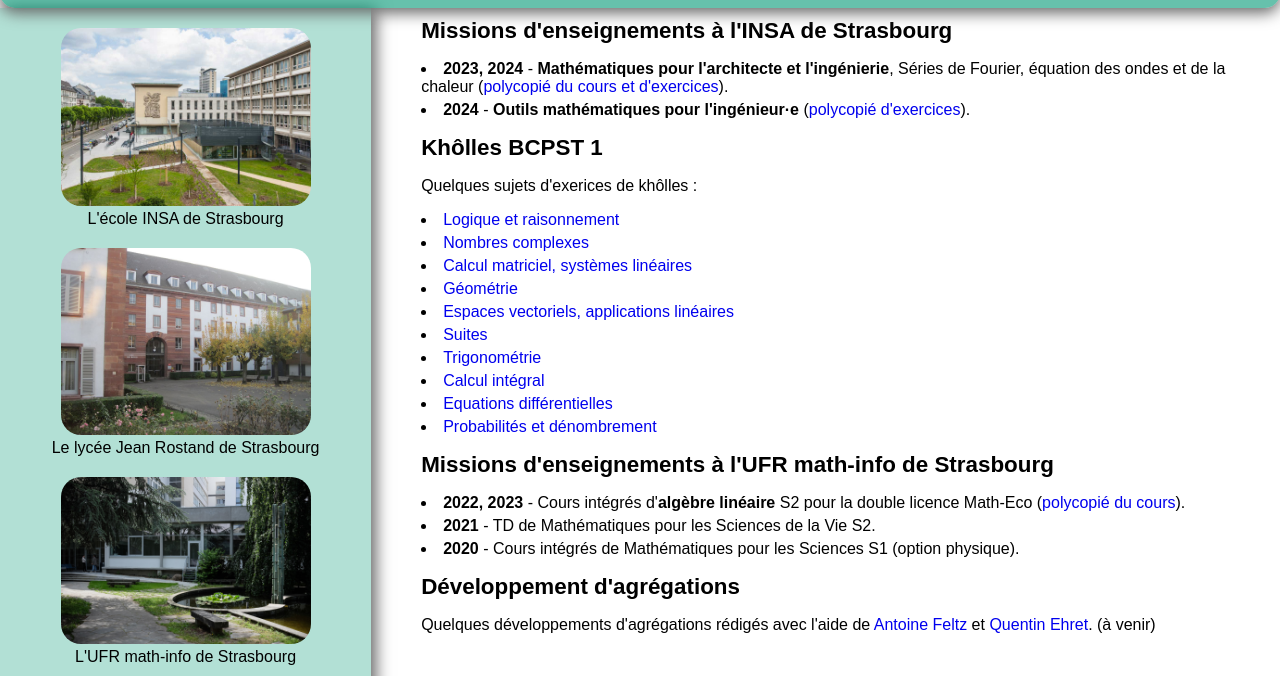
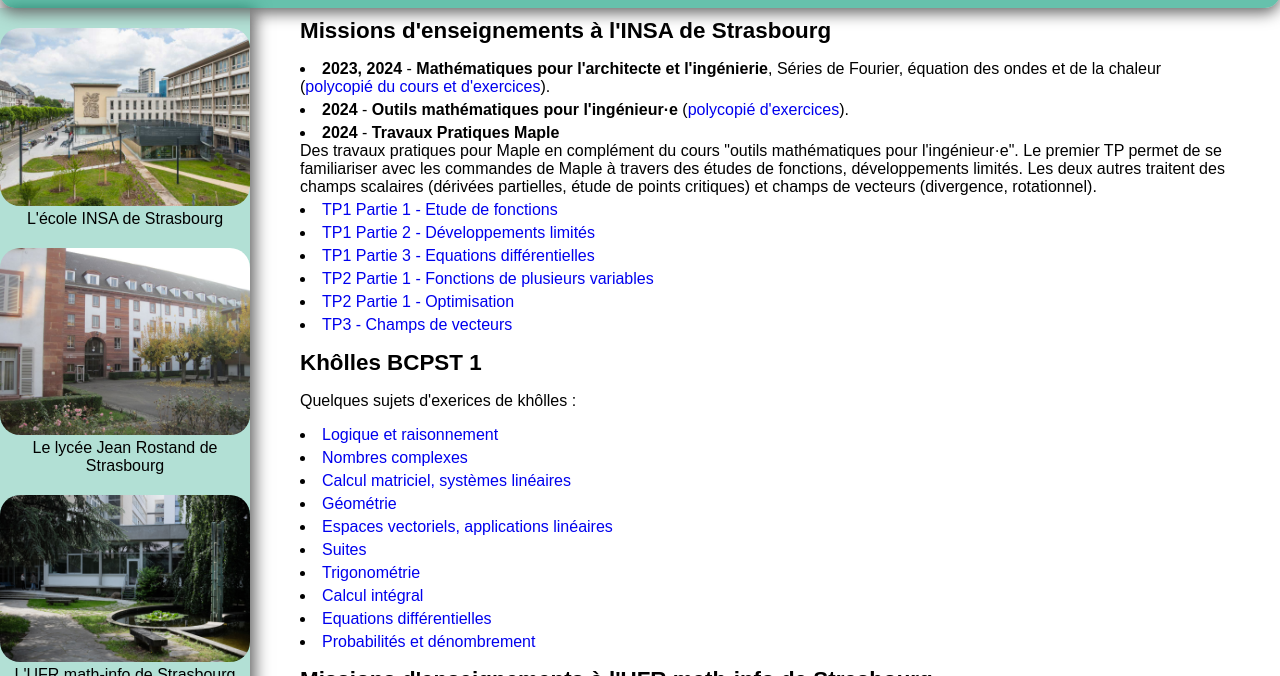
Before and after one commit to victoriacallet/victoriacallet.github.io, a plain HTML site: page enseignement.html in a window 1280 px wide. Shown: the part 87-763 px from the top of the page. Drawn offline with Linux system fonts and the light colour scheme.

Commit message:
Add files via upload

```diff
--- a/enseignement.html
+++ b/enseignement.html
@@ -40,6 +40,17 @@
 
 			<li> <b>2024</b> - <b>Outils mathématiques pour l'ingénieur·e</b>
 					(<a href="cours/exos_fip.pdf" style="text-decoration: none;">polycopié d'exercices</a>).</li>
+
+			<li><b>2024</b> - <b>Travaux Pratiques Maple</b> <br>
+				Des travaux pratiques pour Maple en complément du cours "outils mathématiques pour l'ingénieur·e". Le premier TP permet de se familiariser avec
+				les commandes de Maple à travers des études de fonctions, développements limités. Les deux autres traitent des champs scalaires
+				(dérivées partielles, étude de points critiques) et champs de vecteurs (divergence, rotationnel).
+				<li><a href="cours/tp/tp1part1.pdf" style="text-decoration: none;">TP1 Partie 1 - Etude de fonctions</a></li>
+				<li><a href="cours/tp/tp1part2.pdf" style="text-decoration: none;">TP1 Partie 2 - Développements limités</a></li>
+				<li><a href="cours/tp/tp1part3.pdf" style="text-decoration: none;">TP1 Partie 3 - Equations différentielles</a></li>
+				<li><a href="cours/tp/tp2part1.pdf" style="text-decoration: none;">TP2 Partie 1 - Fonctions de plusieurs variables</a></li>
+				<li><a href="cours/tp/tp2part2.pdf" style="text-decoration: none;">TP2 Partie 1 - Optimisation</a></li>
+				<li><a href="cours/tp/tp3.pdf" style="text-decoration: none;">TP3 - Champs de vecteurs</a></li>
 			</p>
 
 
```
Also changed, not shown: 5 other files.
